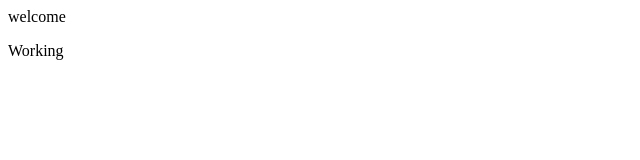
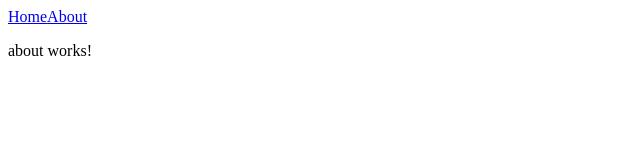
Before and after one commit to iam-gopi/angular-class-repo, an Angular app: page /about in a window 1280 px wide. Before the commit this address led to /. Shown: the top 160 px of the page, without its empty margins (0-640 px from the left). Built offline with nearby package versions, Linux system fonts and the light colour scheme.

Commit message:
new components

```diff
--- /dev/null
+++ b/src/app/about/about.html
@@ -0,0 +1 @@
+<p>about works!</p>
--- /dev/null
+++ b/src/app/about/about.ts
@@ -0,0 +1,11 @@
+import { Component } from '@angular/core';
+
+@Component({
+  selector: 'app-about',
+  imports: [],
+  templateUrl: './about.html',
+  styleUrl: './about.css'
+})
+export class About {
+
+}
--- a/src/app/app.html
+++ b/src/app/app.html
@@ -71,14 +71,20 @@
     <button type="submit" id="btnSubmit">Register</button>
   </div>
 </form> -->
-
+<!--
 welcome @defer {
 <p>Working</p>
-}
+} -->
 <!-- @placeholder {
 <p>Dummy text</p>
 } -->
-
+<!--
 @loading {
 <p>loading.....</p>
-} <img [ngSrc]="a" priority />
+} <img [ngSrc]="a" priority /> -->
+
+<nav>
+  <a href="/">Home</a>
+  <a href="/about">About</a>
+</nav>
+<router-outlet />
--- a/src/app/app.routes.ts
+++ b/src/app/app.routes.ts
@@ -1,3 +1,19 @@
 import { Routes } from '@angular/router';
+import { App } from './app';
+import { About } from './about/about';
+import { Home } from './home/home';
 
-export const routes: Routes = [];
+export const routes: Routes = [
+  {
+    path: '',
+    component: Home,
+    title: 'Home Page',
+    pathMatch: 'full',
+    canActivate: []
+  },
+  {
+    path: 'about',
+    component: About,
+    title: 'About Page',
+  },
+];
--- a/src/app/app.ts
+++ b/src/app/app.ts
@@ -17,13 +17,19 @@ import { NgOptimizedImage } from '@angular/common';
 
 @Component({
   selector: 'app-root',
-  imports: [FormsModule, CommonModule, ReactiveFormsModule, NgOptimizedImage],
+  imports: [
+    FormsModule,
+    CommonModule,
+    ReactiveFormsModule,
+    NgOptimizedImage,
+    RouterOutlet,
+  ],
   templateUrl: './app.html',
   styleUrl: './app.css',
   standalone: true,
 })
 export class App {
-  a = 'favicon.ico';
+  // a = 'favicon.ico';
   // protected title = 'first';
   // parentmessage: string = 'This is from parent';
   // a: any;
--- /dev/null
+++ b/src/app/home/home.html
@@ -0,0 +1 @@
+<p>home works!</p>
--- /dev/null
+++ b/src/app/home/home.ts
@@ -0,0 +1,11 @@
+import { Component } from '@angular/core';
+
+@Component({
+  selector: 'app-home',
+  imports: [],
+  templateUrl: './home.html',
+  styleUrl: './home.css'
+})
+export class Home {
+
+}
```
Also changed, not shown: src/app/about/about.css (added), src/app/home/home.css (added).
